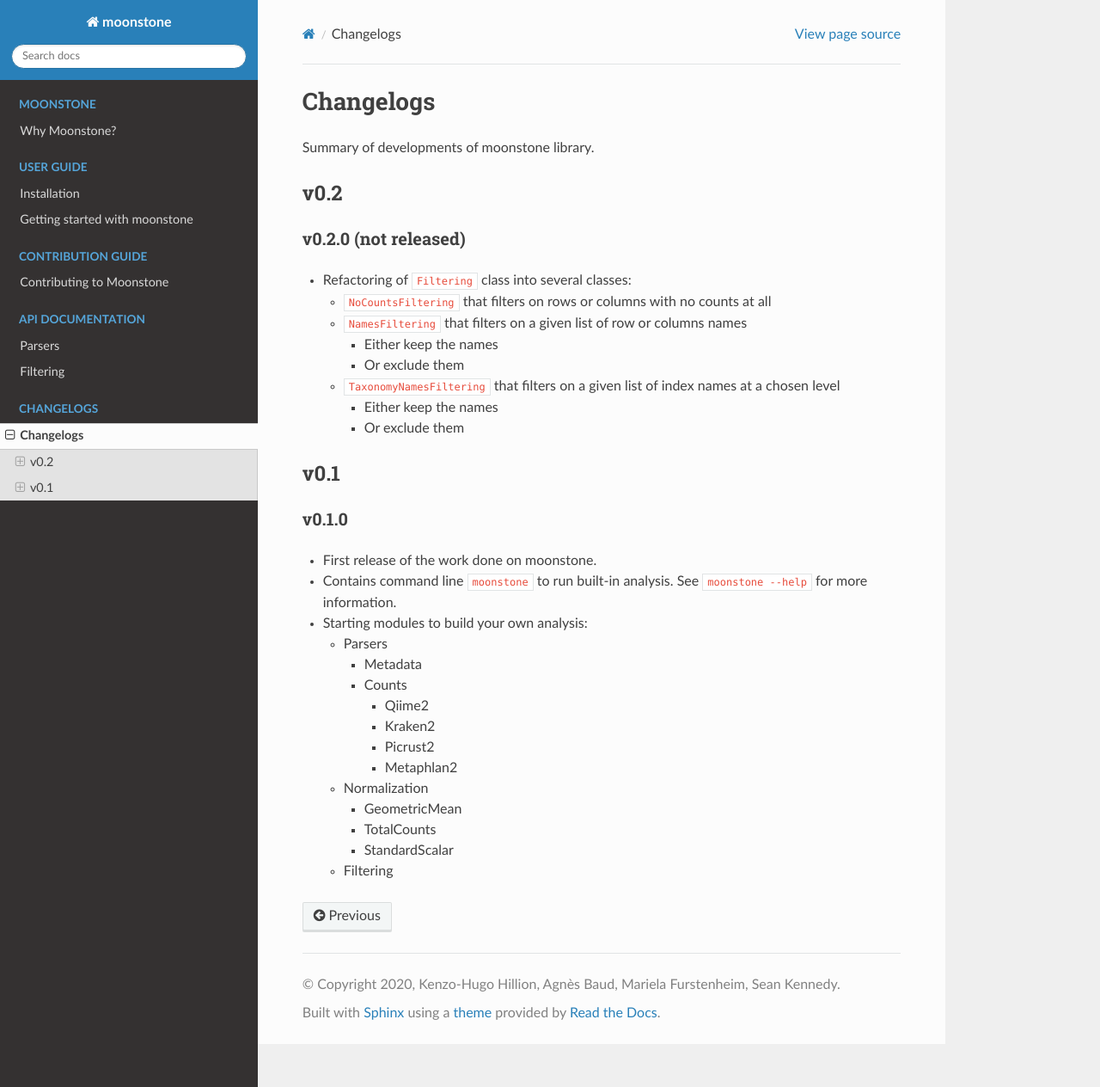
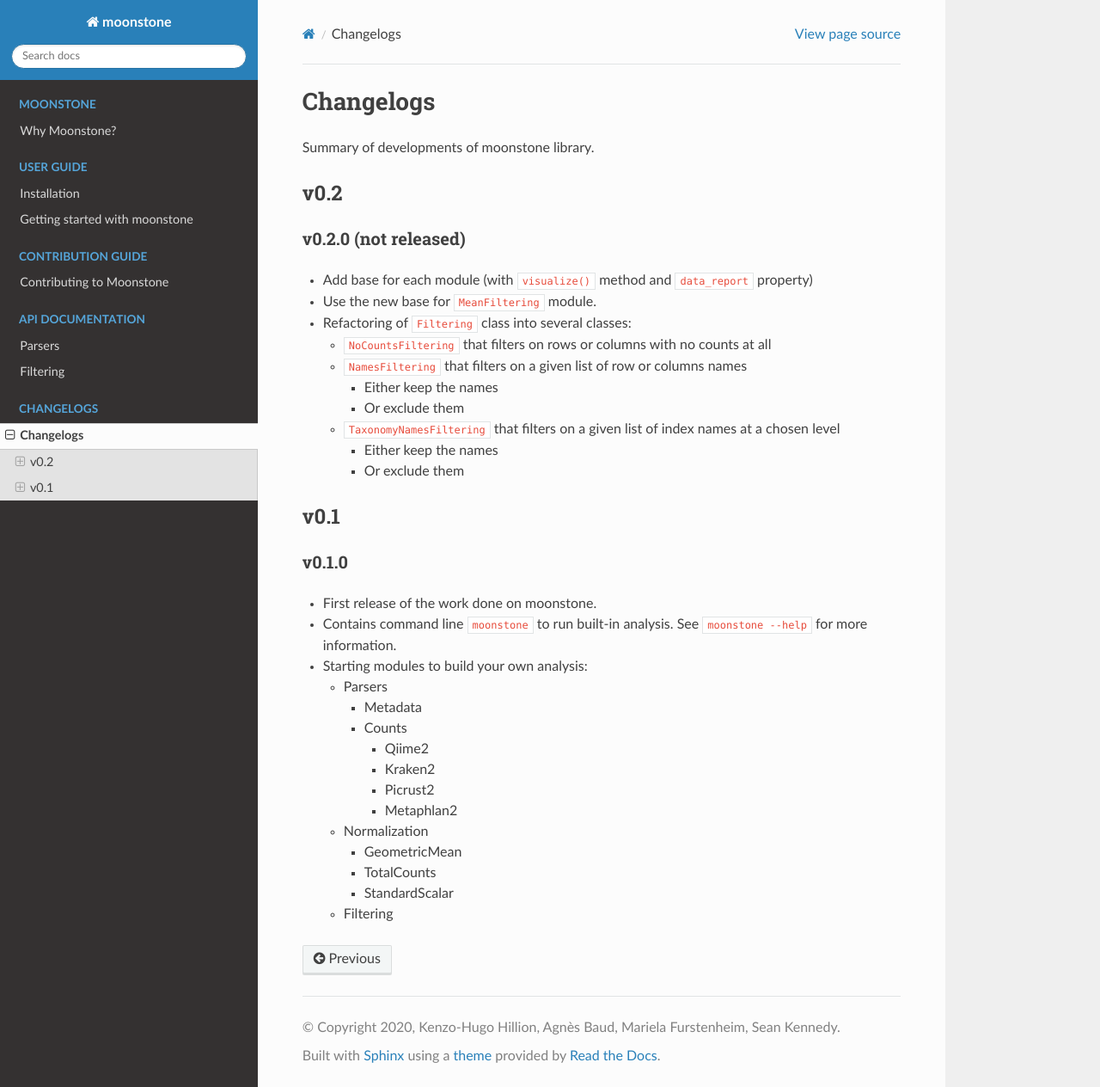
Before and after one commit to motleystate/moonstone, a Sphinx documentation site: the page built from docs/changelogs.rst, in a window 1280 px wide and 1264 px high. Shown: the whole window at 86% size. Built offline with Sphinx 7.4.7 and the Read the Docs theme 2.0.0, drawn with Linux system fonts in a browser that asks for light colours.

Commit message:
update docs and changelogs

```diff
--- a/docs/changelogs.rst
+++ b/docs/changelogs.rst
@@ -12,6 +12,8 @@ v0.2
 v0.2.0 (not released)
 ---------------------
 
+* Add base for each module (with ``visualize()`` method and ``data_report`` property)
+* Use the new base for ``MeanFiltering`` module.
 * Refactoring of ``Filtering`` class into several classes:
 
   * ``NoCountsFiltering`` that filters on rows or columns with no counts at all
--- a/docs/user_guide/getting_started_with_moonstone.rst
+++ b/docs/user_guide/getting_started_with_moonstone.rst
@@ -160,8 +160,9 @@ Moonstone provides several means of filtering your data (non exhaustive list):
 - select/remove rows/columns by names
 - select/remove taxa from Taxonomy dataframe (MultiIndex)
 
-To run different filtering methods on your data, the filtering must be run one after the other.
-The filtered dataframe generated by the previous filtering needs to be given as input to the next filtering.
+.. Note::
+    To run different filtering methods on your data, the filtering must be run one after the other.
+    The filtered dataframe generated by the previous filtering needs to be given as input to the next filtering.
 
 Normalization
 """""""""""""
```
